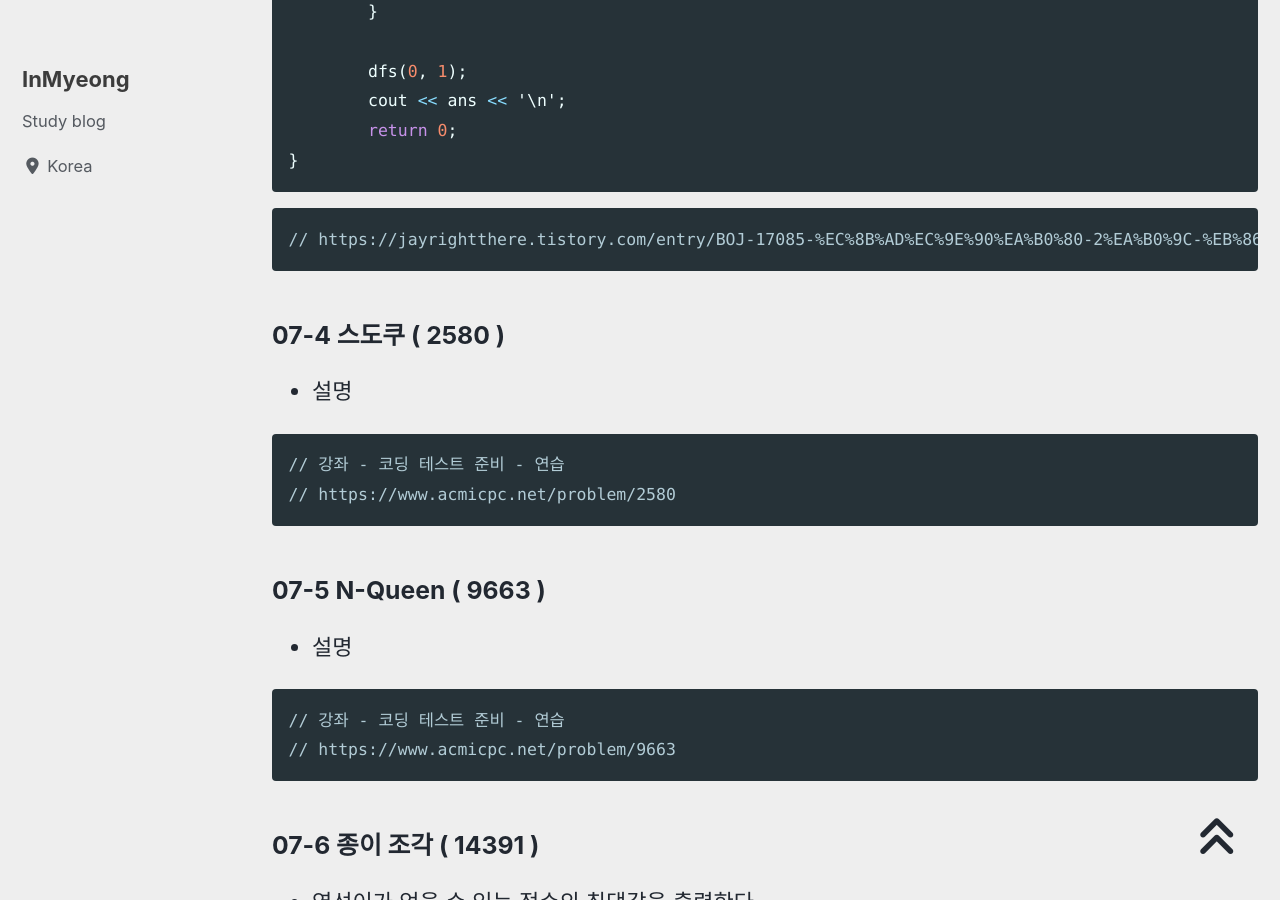
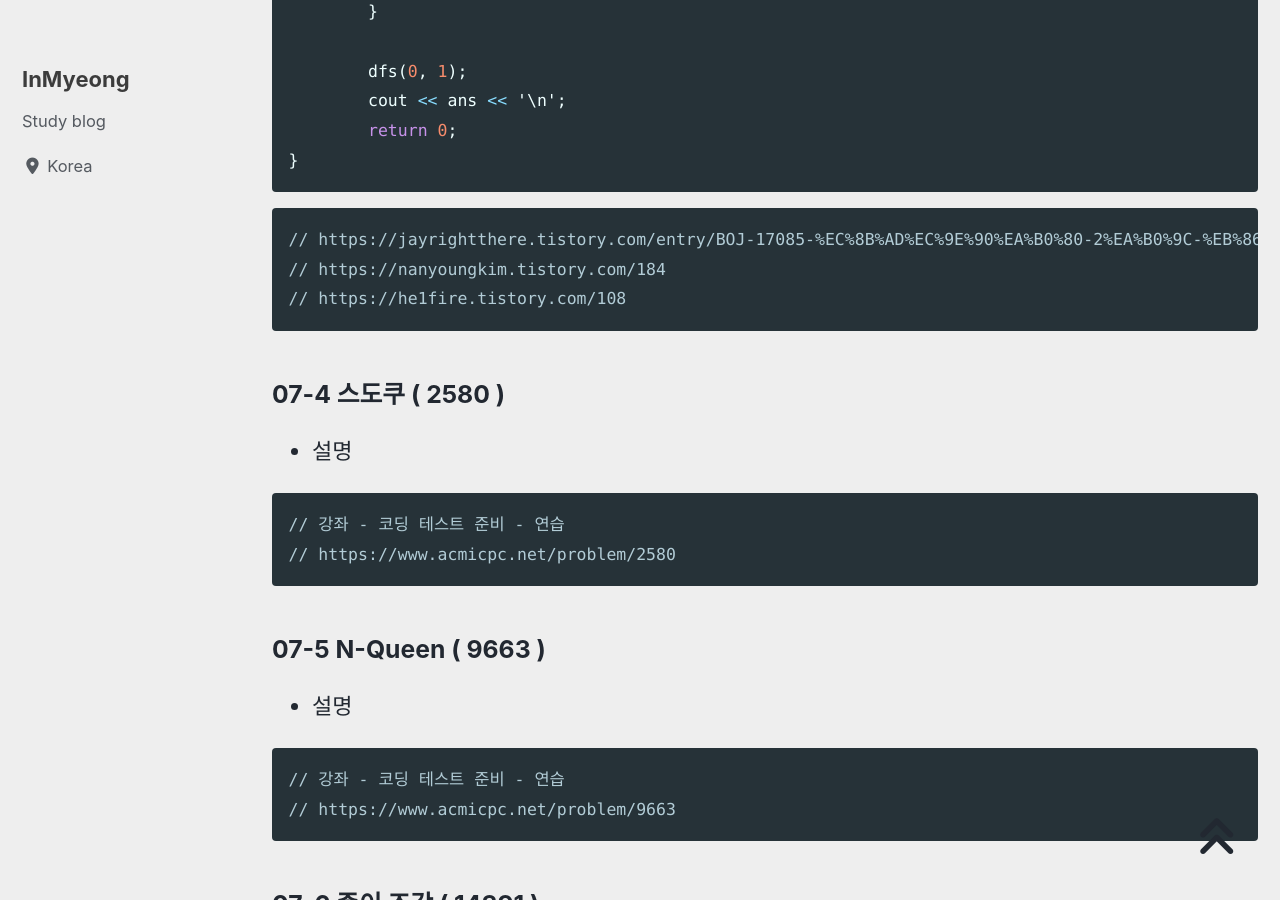
Before and after one commit to devMyeong/devMyeong.github.io, a Jekyll site: the page built from _posts/codingTest/2023-04-30-나만의문제집.md, in a window 1280 px wide and 900 px high, scrolled down 35324 px. Built offline with Jekyll 4.4.1, drawn with Linux system fonts in a browser that asks for light colours; cached includes are drawn as plain includes; nearby versions of some CDN libraries; some web fonts are replaced; comment, search, counter and statistics services are not loaded; part of the change alters nothing that is shown.

Commit message:
Chore : 수정

````diff
--- a/_posts/codingTest/2023-04-30-나만의문제집.md
+++ b/_posts/codingTest/2023-04-30-나만의문제집.md
@@ -1067,6 +1067,8 @@ int main()
 
 ```cpp
 // https://jayrightthere.tistory.com/entry/BOJ-17085-%EC%8B%AD%EC%9E%90%EA%B0%80-2%EA%B0%9C-%EB%86%93%EA%B8%B0
+// https://nanyoungkim.tistory.com/184
+// https://he1fire.tistory.com/108
 ```
 
 ### 07-4 스도쿠 ( 2580 )
````
